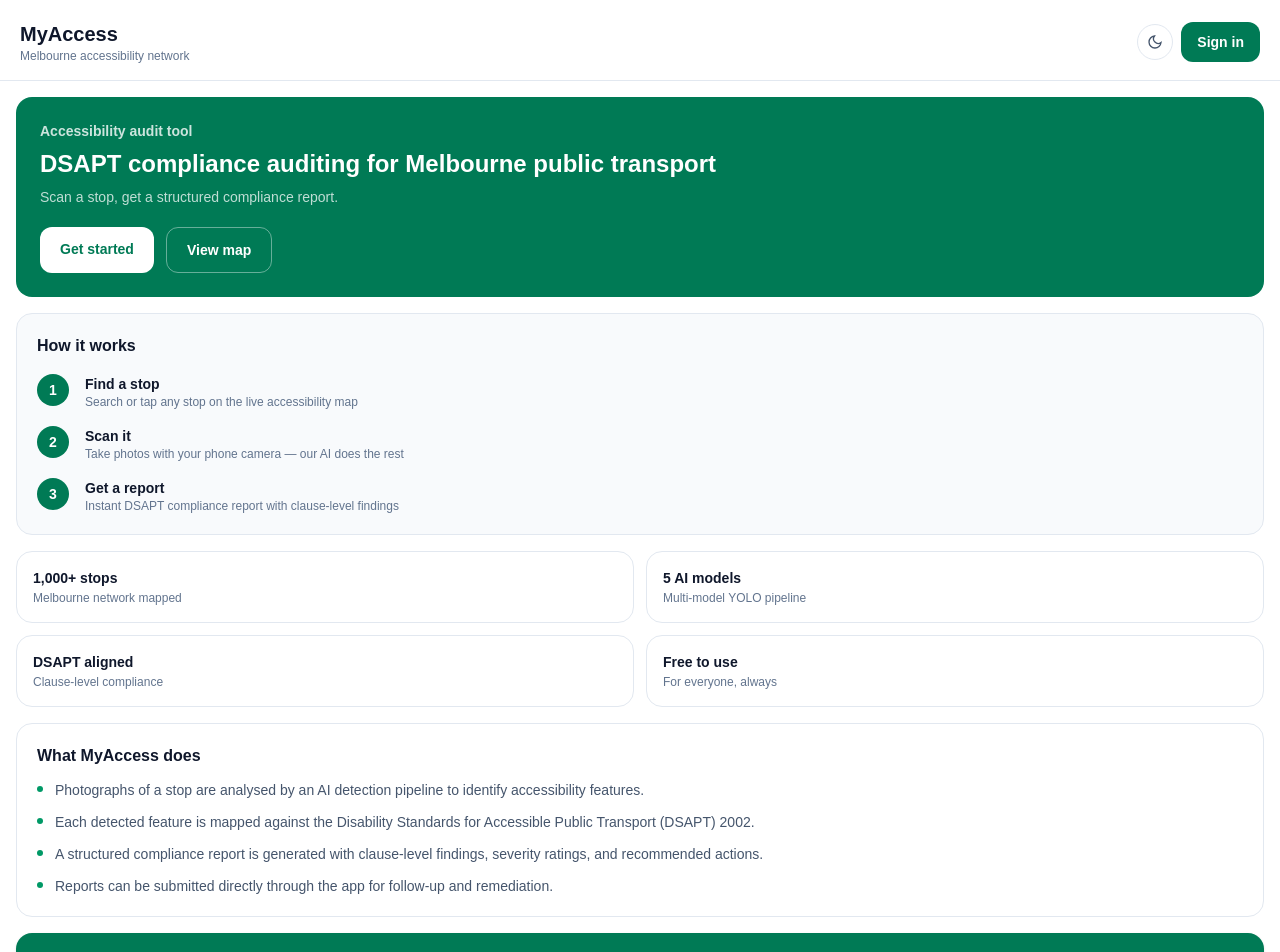
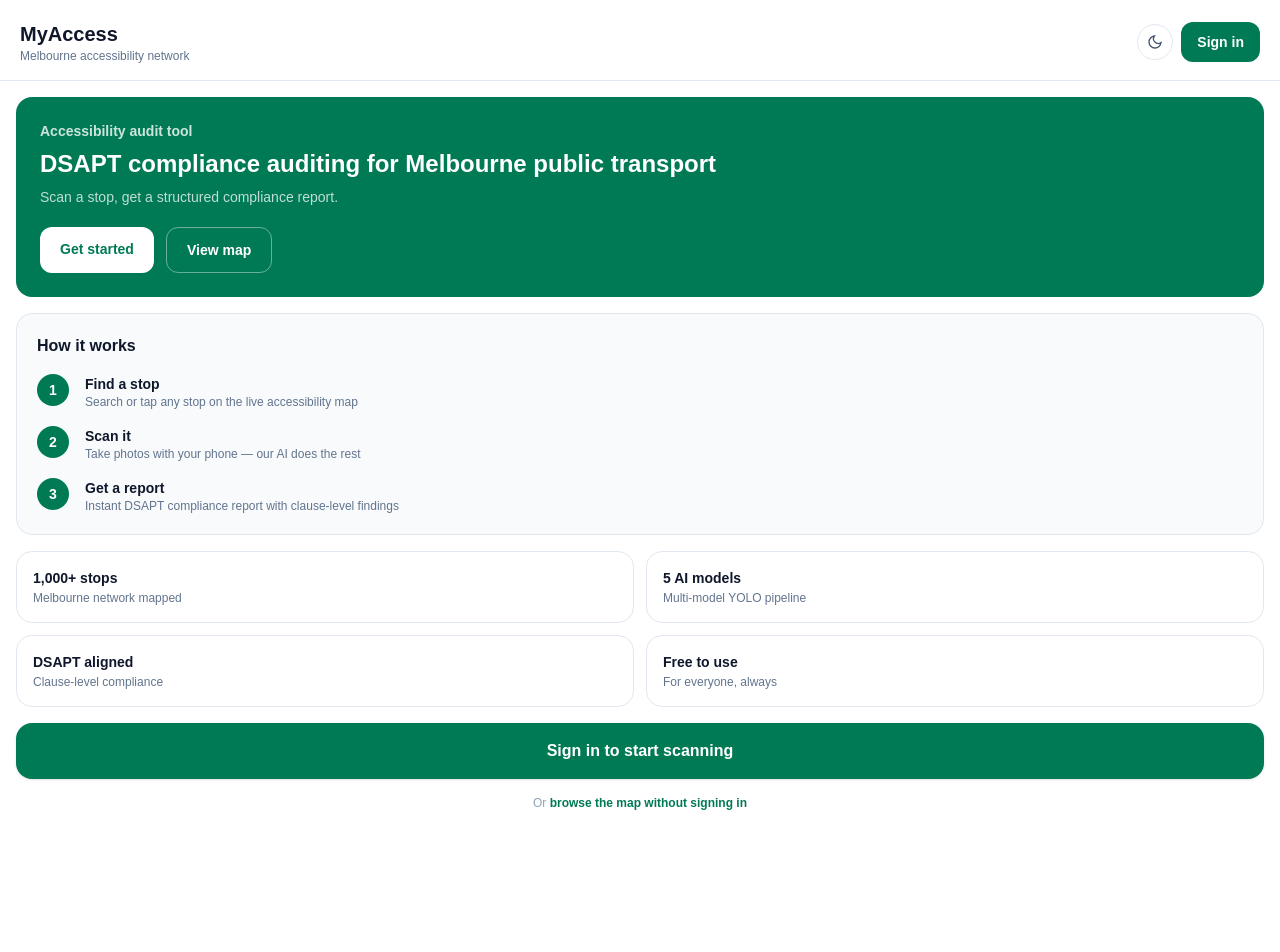
Before and after one commit to Akshaddd/capstone_cvaa, a Next.js app in the folder frontend/: page /m-landing in a window 1280 px wide. Shown: the top 952 px of the page. After the commit the page ends 851 px from the top, so only its background shows below. Built offline with nearby package versions, Linux system fonts and the light colour scheme.

Commit message:
fix register link redirect

```diff
--- a/frontend/app/m-landing/page.tsx
+++ b/frontend/app/m-landing/page.tsx
@@ -1,5 +1,4 @@
 "use client";
-
 
 import Link from "next/link";
 import { ThemeProvider, ThemeToggle } from "../shared";
@@ -8,7 +7,6 @@
   return (
     <div className="min-h-screen bg-white dark:bg-slate-950">
 
-      {/* Header */}
       <header className="sticky top-0 z-10 flex items-center justify-between border-b border-slate-200 bg-white px-5 pt-5 pb-4 dark:border-slate-800 dark:bg-slate-950">
         <div>
           <h1 className="text-xl font-bold text-slate-900 dark:text-white">MyAccess</h1>
@@ -16,10 +14,7 @@
         </div>
         <div className="flex items-center gap-2">
           <ThemeToggle />
-          <Link
-            href="/m-login"
-            className="rounded-xl bg-emerald-700 px-4 py-2.5 text-sm font-semibold text-white"
-          >
+          <Link href="/m-login" className="rounded-xl bg-emerald-700 px-4 py-2.5 text-sm font-semibold text-white">
             Sign in
           </Link>
         </div>
@@ -27,48 +22,30 @@
 
       <main className="flex flex-col gap-4 p-4 pb-10">
 
-        {/* Hero */}
         <div className="rounded-2xl bg-emerald-700 p-6 text-white">
-          <p className="text-sm font-semibold opacity-80">
-            Accessibility audit tool
-          </p>
-          <h2 className="mt-2 text-2xl font-bold leading-tight">
-            DSAPT compliance auditing for Melbourne public transport
-          </h2>
-          <p className="mt-2 text-sm opacity-75">
-            Scan a stop, get a structured compliance report.
-          </p>
+          <p className="text-sm font-semibold opacity-80">Accessibility audit tool</p>
+          <h2 className="mt-2 text-2xl font-bold leading-tight">DSAPT compliance auditing for Melbourne public transport</h2>
+          <p className="mt-2 text-sm opacity-75">Scan a stop, get a structured compliance report.</p>
           <div className="mt-5 flex gap-3">
-            <Link
-              href="/m-login"
-              className="rounded-xl bg-white px-5 py-3 text-sm font-bold text-emerald-700"
-            >
+            <Link href="/m-login" className="rounded-xl bg-white px-5 py-3 text-sm font-bold text-emerald-700">
               Get started
             </Link>
-            <Link
-              href="/m-map"
-              className="rounded-xl border border-white/40 px-5 py-3 text-sm font-semibold text-white"
-            >
+            <Link href="/m-map" className="rounded-xl border border-white/40 px-5 py-3 text-sm font-semibold text-white">
               View map
             </Link>
           </div>
         </div>
 
-        {/* What it does */}
         <div className="rounded-2xl border border-slate-200 bg-slate-50 p-5 dark:border-slate-800 dark:bg-slate-900">
-          <h3 className="mb-4 text-base font-bold text-slate-900 dark:text-white">
-            How it works
-          </h3>
+          <h3 className="mb-4 text-base font-bold text-slate-900 dark:text-white">How it works</h3>
           <div className="flex flex-col gap-4">
             {[
-              { step: "1", title: "Find a stop", desc: "Search or tap any stop on the live accessibility map" },
-              { step: "2", title: "Scan it",     desc: "Take photos with your phone camera — our AI does the rest" },
-              { step: "3", title: "Get a report",desc: "Instant DSAPT compliance report with clause-level findings" },
+              { step: "1", title: "Find a stop",   desc: "Search or tap any stop on the live accessibility map" },
+              { step: "2", title: "Scan it",        desc: "Take photos with your phone — our AI does the rest" },
+              { step: "3", title: "Get a report",   desc: "Instant DSAPT compliance report with clause-level findings" },
             ].map((s) => (
               <div key={s.step} className="flex gap-4">
-                <div className="flex h-8 w-8 shrink-0 items-center justify-center rounded-full bg-emerald-700 text-sm font-bold text-white">
-                  {s.step}
-                </div>
+                <div className="flex h-8 w-8 shrink-0 items-center justify-center rounded-full bg-emerald-700 text-sm font-bold text-white">{s.step}</div>
                 <div>
                   <p className="text-sm font-semibold text-slate-900 dark:text-white">{s.title}</p>
                   <p className="text-xs text-slate-500 dark:text-slate-400">{s.desc}</p>
@@ -78,47 +55,21 @@
           </div>
         </div>
 
-        {/* Feature grid */}
         <div className="grid grid-cols-2 gap-3">
           {[
-            { title: "1,000+ stops",     sub: "Melbourne network mapped"         },
-            { title: "5 AI models",     sub: "Multi-model YOLO pipeline"        },
-            { title: "DSAPT aligned",   sub: "Clause-level compliance"          },
-            { title: "Free to use",     sub: "For everyone, always"             },
+            { title: "1,000+ stops", sub: "Melbourne network mapped"   },
+            { title: "5 AI models",  sub: "Multi-model YOLO pipeline"  },
+            { title: "DSAPT aligned",sub: "Clause-level compliance"    },
+            { title: "Free to use",  sub: "For everyone, always"       },
           ].map((f) => (
-            <div
-              key={f.title}
-              className="rounded-2xl border border-slate-200 bg-white p-4 dark:border-slate-800 dark:bg-slate-900"
-            >
+            <div key={f.title} className="rounded-2xl border border-slate-200 bg-white p-4 dark:border-slate-800 dark:bg-slate-900">
               <p className="text-sm font-bold text-slate-900 dark:text-white">{f.title}</p>
               <p className="mt-0.5 text-xs text-slate-500 dark:text-slate-400">{f.sub}</p>
             </div>
           ))}
         </div>
 
-        {/* What it does */}
-        <div className="rounded-2xl border border-slate-200 bg-white p-5 dark:border-slate-800 dark:bg-slate-900">
-          <h3 className="mb-3 text-base font-bold text-slate-900 dark:text-white">What MyAccess does</h3>
-          <div className="flex flex-col gap-3">
-            {[
-              "Photographs of a stop are analysed by an AI detection pipeline to identify accessibility features.",
-              "Each detected feature is mapped against the Disability Standards for Accessible Public Transport (DSAPT) 2002.",
-              "A structured compliance report is generated with clause-level findings, severity ratings, and recommended actions.",
-              "Reports can be submitted directly through the app for follow-up and remediation.",
-            ].map((line) => (
-              <div key={line} className="flex gap-3">
-                <div className="mt-1.5 h-1.5 w-1.5 shrink-0 rounded-full bg-emerald-600" />
-                <p className="text-sm text-slate-600 dark:text-slate-300">{line}</p>
-              </div>
-            ))}
-          </div>
-        </div>
-
-        {/* CTA */}
-        <Link
-          href="/m-login"
-          className="block w-full rounded-2xl bg-emerald-700 py-4 text-center text-base font-bold text-white shadow-sm"
-        >
+        <Link href="/m-login" className="block w-full rounded-2xl bg-emerald-700 py-4 text-center text-base font-bold text-white shadow-sm">
           Sign in to start scanning
         </Link>
 
```
